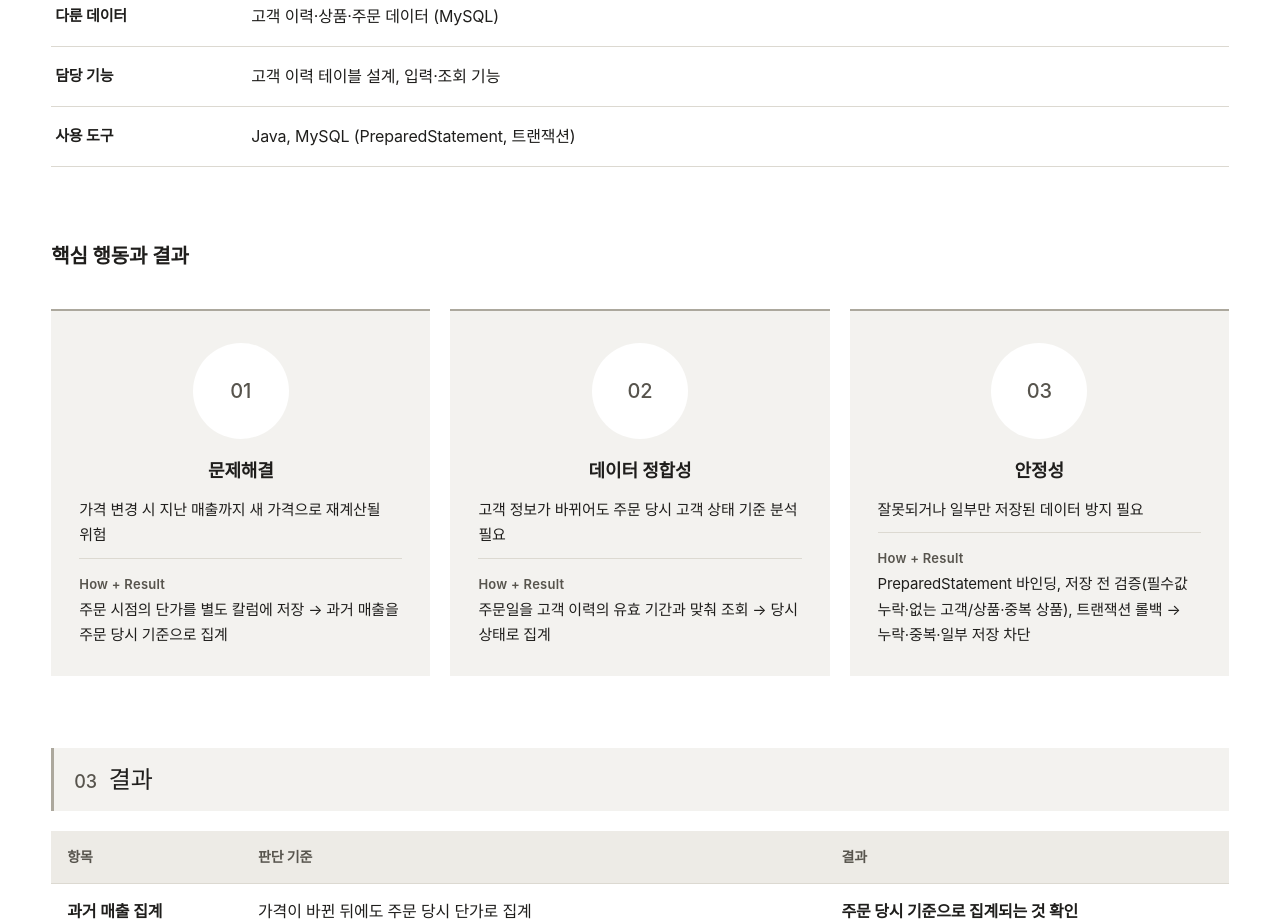
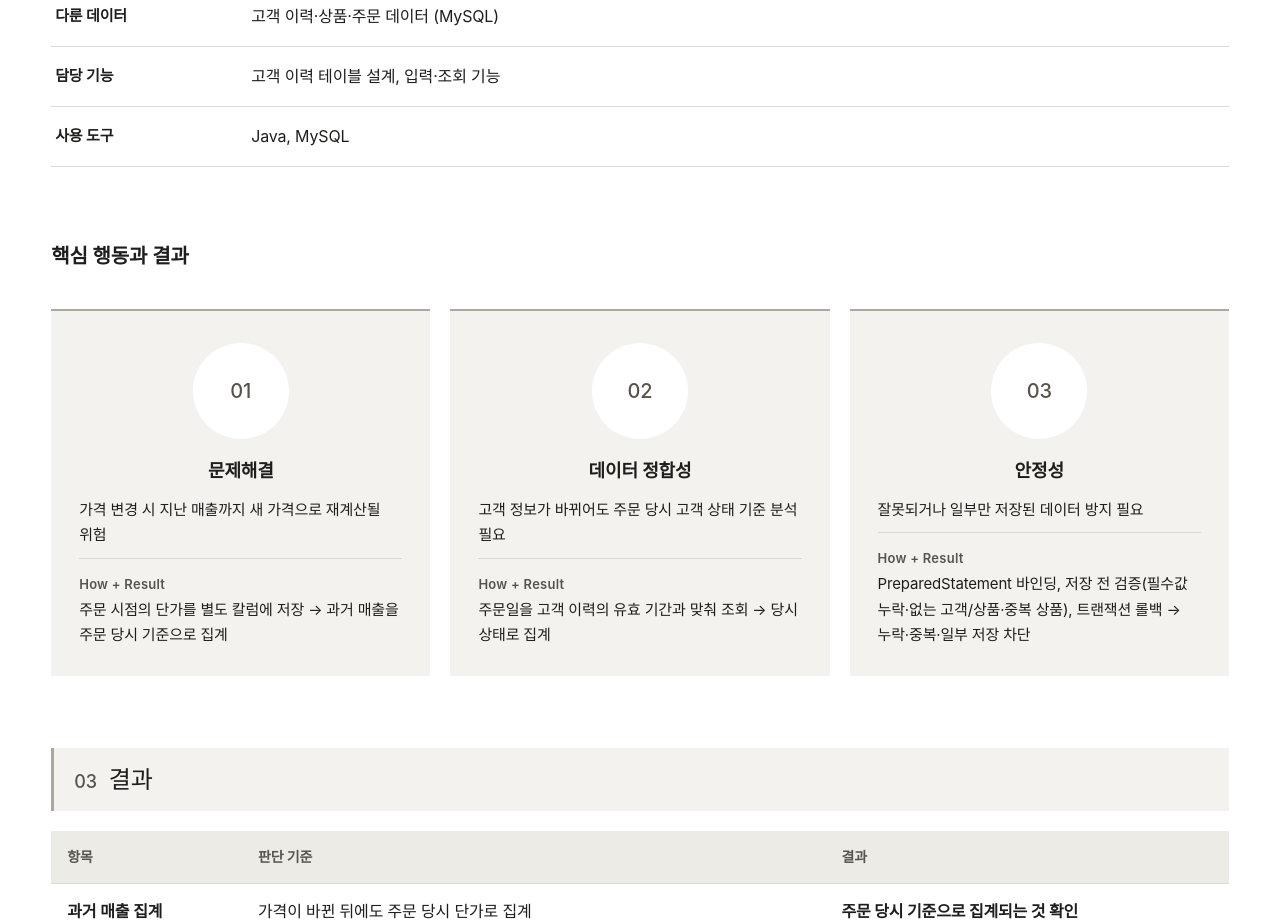
Before and after one commit to seryung0114/PortfolioWebsite, a plain HTML site: page projects/project-2.html in a window 1280 px wide. Shown: the part 1258-2181 px from the top of the page. Drawn offline with Linux system fonts and the light colour scheme; a web font is replaced by a local one.

Commit message:
프로젝트 2 사용 도구에서 기법(PreparedStatement, 트랜잭션) 표기 삭제
Co-Authored-By: Claude Opus 5.5 <noreply@anthropic.com>
Claude-Session: https://claude.ai/code/session_01CPMB5RBGDjcvr2gRGhn2Nj

```diff
--- a/projects/project-2.html
+++ b/projects/project-2.html
@@ -131,7 +131,7 @@
           </div>
           <div>
             <dt>사용 도구</dt>
-            <dd>Java, MySQL (PreparedStatement, 트랜잭션)</dd>
+            <dd>Java, MySQL</dd>
           </div>
         </dl>
 
```
